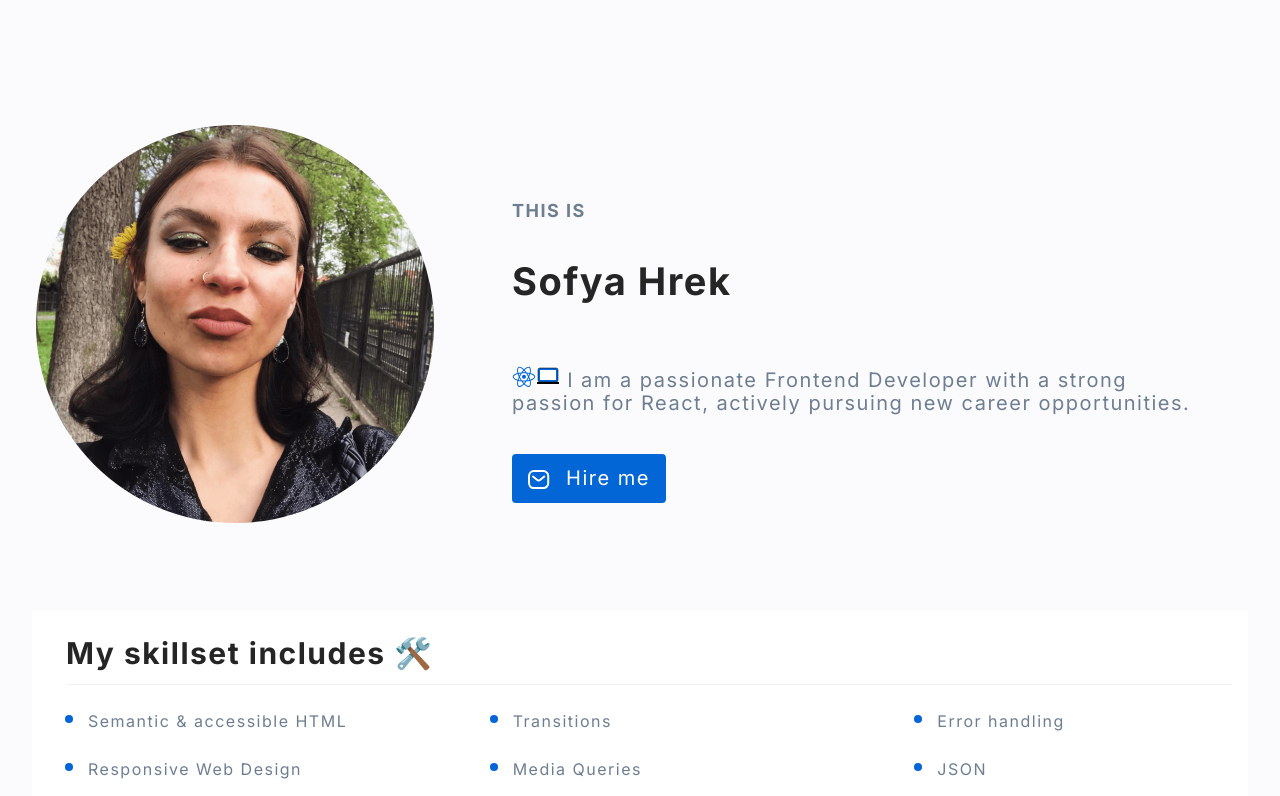
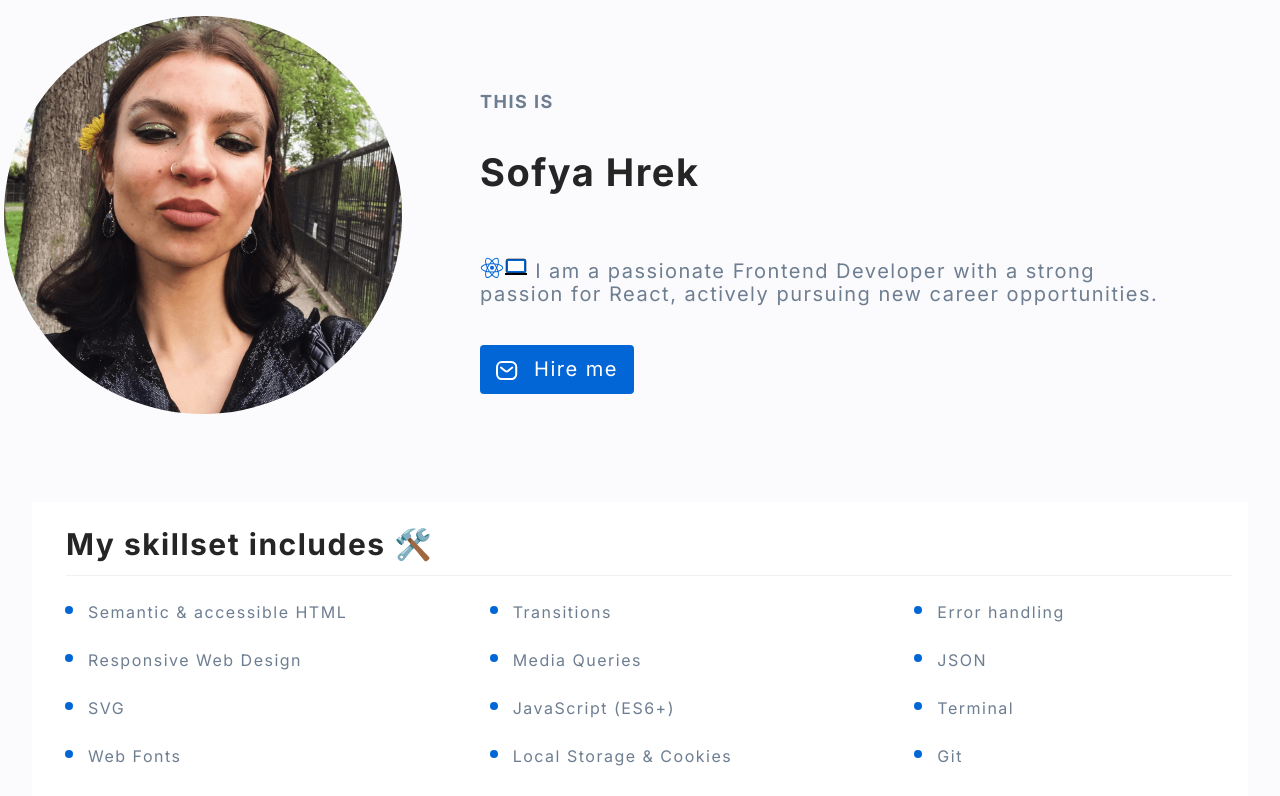
Before and after one commit to sofyahreksoftware/personal-homepage, a React (Create React App) app: page / in a window 1280 px wide. Shown: the top 796 px of the page. Built offline with nearby package versions, Linux system fonts and the light colour scheme.

Commit message:
fix: adjust max-width for body and SkillsSection

```diff
--- a/src/SkillsSection/styled.js
+++ b/src/SkillsSection/styled.js
@@ -3,6 +3,8 @@ import styled, { css } from "styled-components";
 export const StyledSection = styled.section`
   background-color: ${({ theme }) => theme.colors.white};
   margin: 72px auto;
+  max-width: 1216px;
+
   padding: 16px;
 
   @media (max-width: ${({ theme }) => theme.media.mobile}px) {
--- a/src/globalStyles.js
+++ b/src/globalStyles.js
@@ -11,8 +11,7 @@ html {
   }
 
 body {
- max-width: 1216px;
- margin: 109px auto;
+ max-width: 1920px;
  background-color: ${({ theme }) => theme.colors.whiteLilac};
  font-family: "Inter", sans-serif;
  font-weight: 400px;
```
